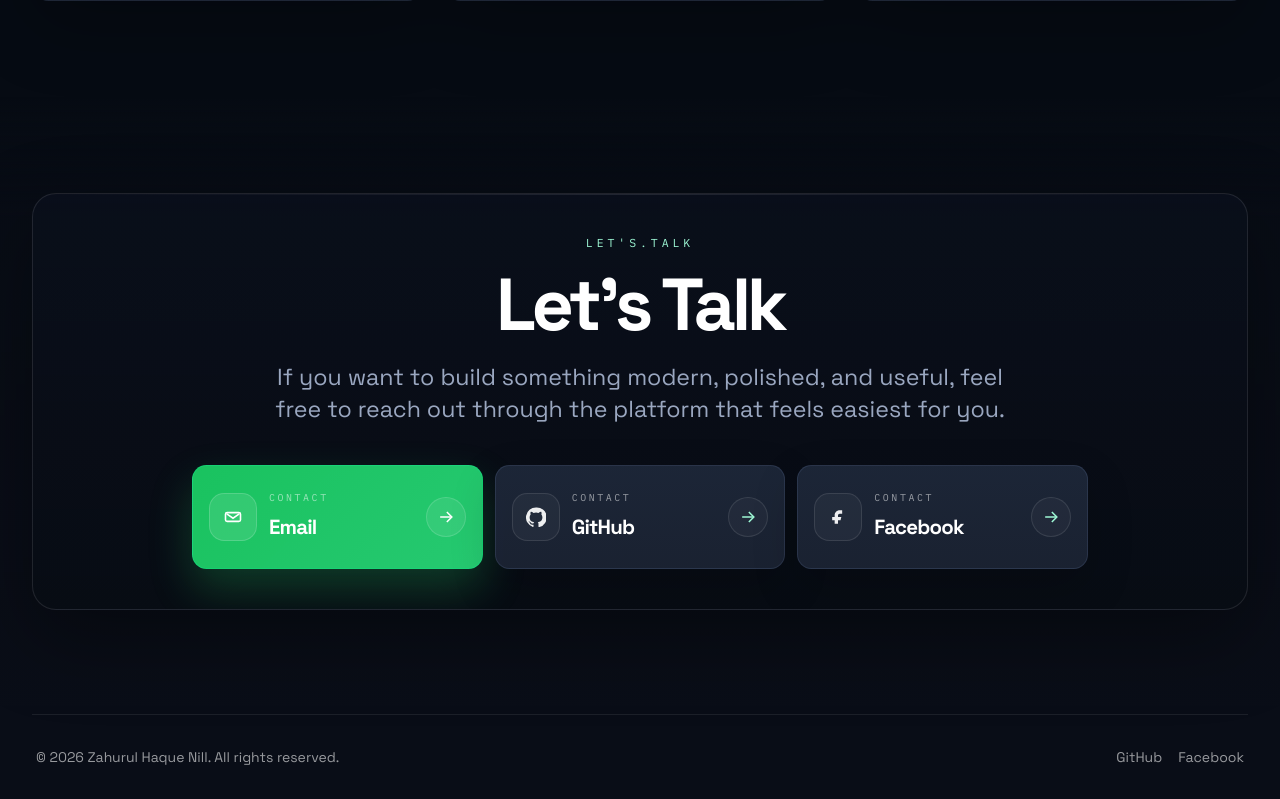
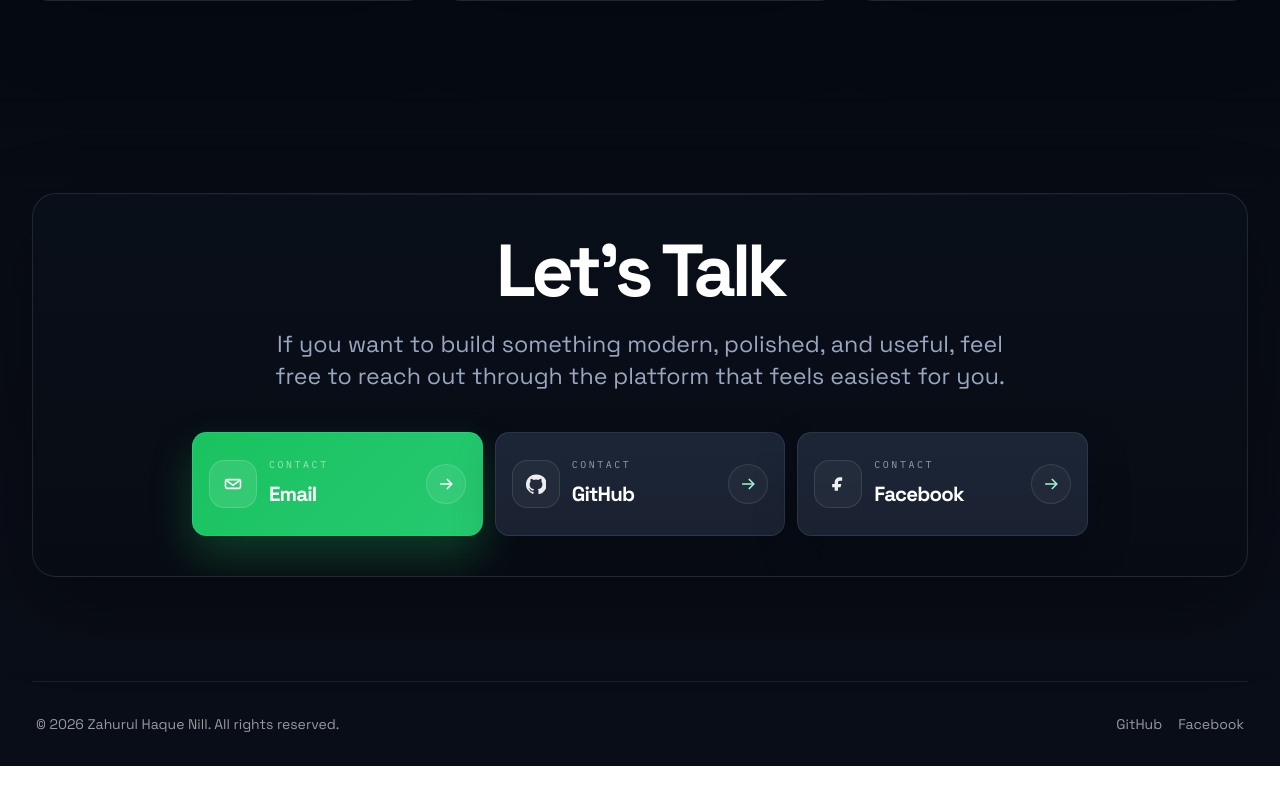
Before and after one commit to JAHURULNILL/jahurul, a React (Vite) app: page / in a window 1280 px wide. Shown: the part 2823-3622 px from the top of the page. After the commit the page ends 3589 px from the top, so only its background shows below. Built offline with nearby package versions, Linux system fonts and the light colour scheme.

Commit message:
Simplify lets talk heading and mobile popup behavior

```diff
--- a/src/components/ContactSection.tsx
+++ b/src/components/ContactSection.tsx
@@ -47,10 +47,7 @@ export function ContactSection() {
           <div className="relative overflow-hidden rounded-[1.5rem] border border-white/10 bg-[linear-gradient(180deg,rgba(10,16,28,0.8),rgba(8,12,20,0.92))] p-6 shadow-[0_28px_80px_rgba(0,0,0,0.34)] sm:p-8 lg:p-10">
             <div className="pointer-events-none absolute inset-x-0 top-0 h-px bg-gradient-to-r from-transparent via-white/10 to-transparent" />
             <div className="mx-auto max-w-4xl text-center">
-              <p className="font-mono text-[0.72rem] uppercase tracking-[0.34em] text-[var(--accent-soft)]">
-                let&apos;s.talk
-              </p>
-              <h2 className="mt-4 text-4xl font-bold tracking-[-0.06em] text-white sm:text-5xl lg:text-[4.6rem]">
+              <h2 className="text-4xl font-bold tracking-[-0.06em] text-white sm:text-5xl lg:text-[4.6rem]">
                 Let&apos;s Talk
               </h2>
               <p className="mx-auto mt-5 max-w-3xl text-base leading-8 text-[#9aa7c0] sm:text-[1.45rem]">
--- a/src/components/QuickContactPopup.tsx
+++ b/src/components/QuickContactPopup.tsx
@@ -4,17 +4,36 @@ import { person } from "../data/portfolio";
 
 export function QuickContactPopup() {
   const [isOpen, setIsOpen] = useState(false);
+  const [isMobile, setIsMobile] = useState(false);
   const [form, setForm] = useState({
     message: "",
   });
 
   useEffect(() => {
+    const checkMobile = () => {
+      setIsMobile(window.innerWidth < 640);
+    };
+
+    checkMobile();
+    window.addEventListener("resize", checkMobile);
+
+    return () => {
+      window.removeEventListener("resize", checkMobile);
+    };
+  }, []);
+
+  useEffect(() => {
+    if (isMobile) {
+      setIsOpen(false);
+      return;
+    }
+
     const timeout = window.setTimeout(() => {
       setIsOpen(true);
     }, 900);
 
     return () => window.clearTimeout(timeout);
-  }, []);
+  }, [isMobile]);
 
   const mailtoLink = useMemo(() => {
     const subject = encodeURIComponent(
```
